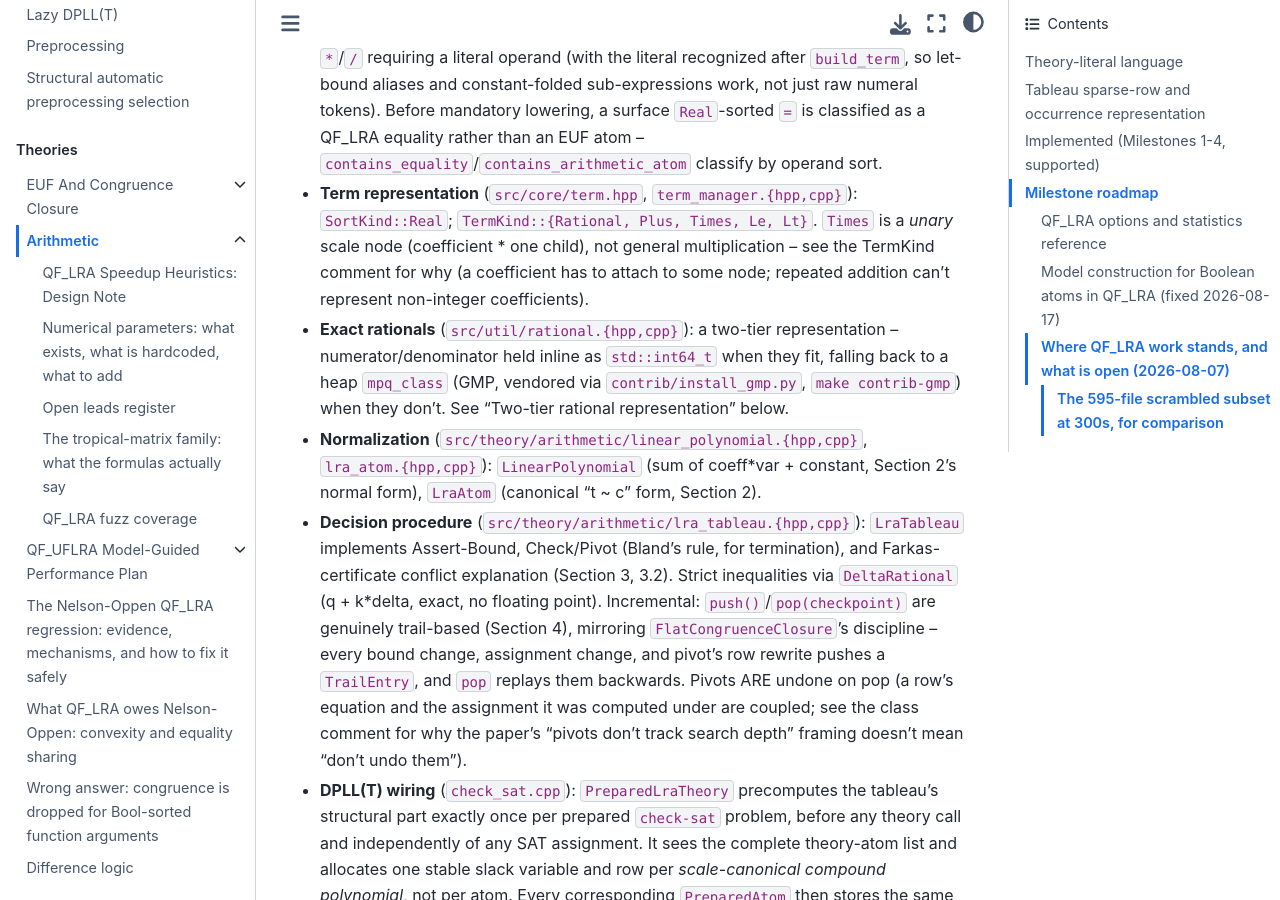
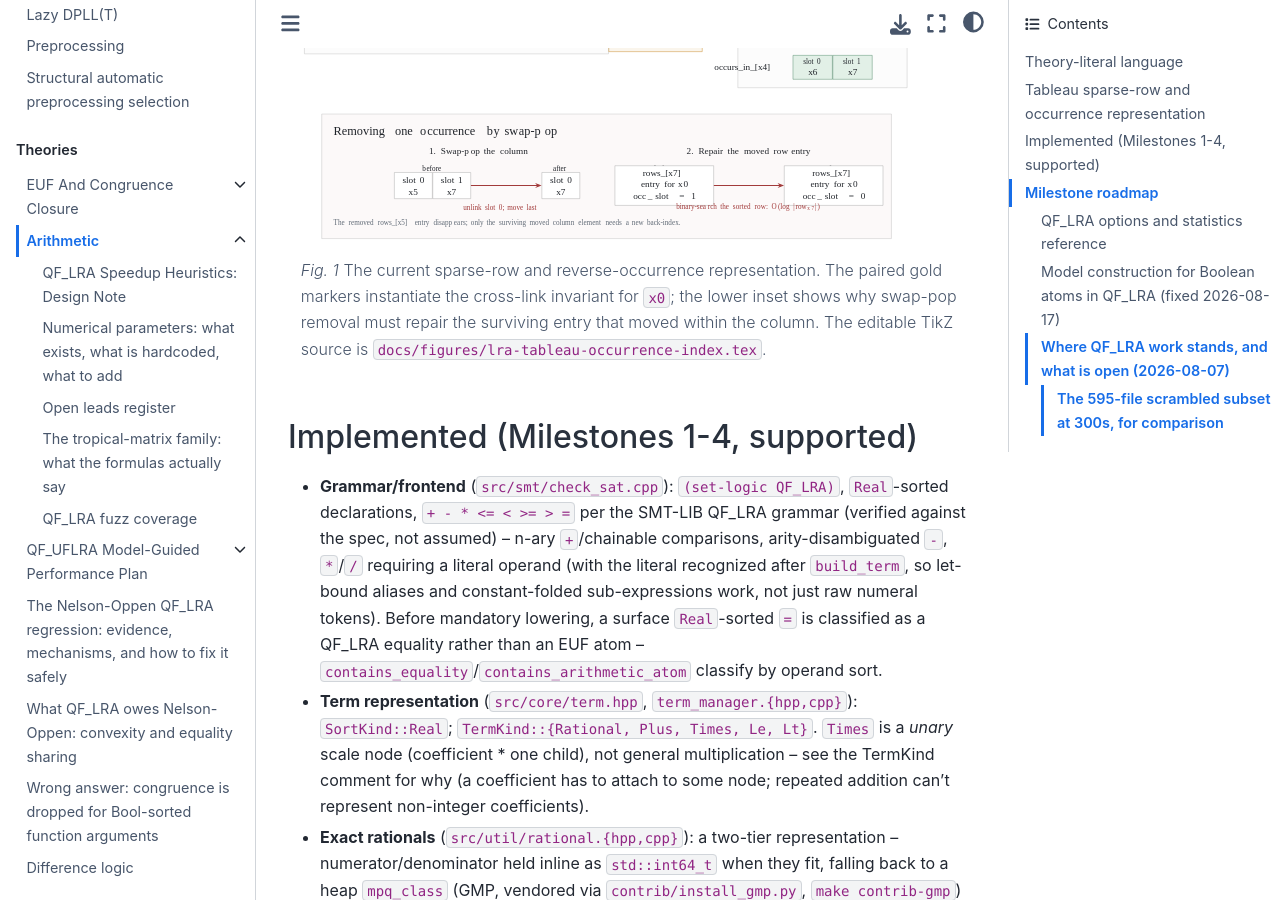
Before and after one commit to primo-solver/primo, a Jupyter Book: the page built from docs/arithmetic.md, in a window 1280 px wide and 900 px high, scrolled down 4311 px. Built offline with Jupyter Book 1.0.4 settings and Sphinx 7.4.7 and the Sphinx Book theme 1.1.4, drawn with Linux system fonts in a browser that asks for light colours.

Commit message:
Add LRA tableau occurrence-index diagram

````diff
--- a/docs/arithmetic.md
+++ b/docs/arithmetic.md
@@ -178,6 +178,16 @@ because a stale slot normally produces a later wrong row update rather than an
 immediate failure. `occ_slot` is 32-bit to limit row-entry growth; the current
 representation consequently assumes that one variable occurs in fewer than
 $2^{32}$ basic rows.
+
+```{figure} _static/lra-tableau-occurrence-index.svg
+:name: lra-tableau-occurrence-index
+:alt: Sparse tableau rows with occ_slot back-links into occurs_in column lists, followed by a swap-pop removal and repair of the moved entry.
+
+The current sparse-row and reverse-occurrence representation. The paired gold
+markers instantiate the cross-link invariant for `x0`; the lower inset shows why
+swap-pop removal must repair the surviving entry that moved within the column.
+The editable TikZ source is `docs/figures/lra-tableau-occurrence-index.tex`.
+```
 
 ## Implemented (Milestones 1-4, supported)
 
````
Also changed, not shown: docs/_static/lra-tableau-occurrence-index.svg (added), 1 other file.
